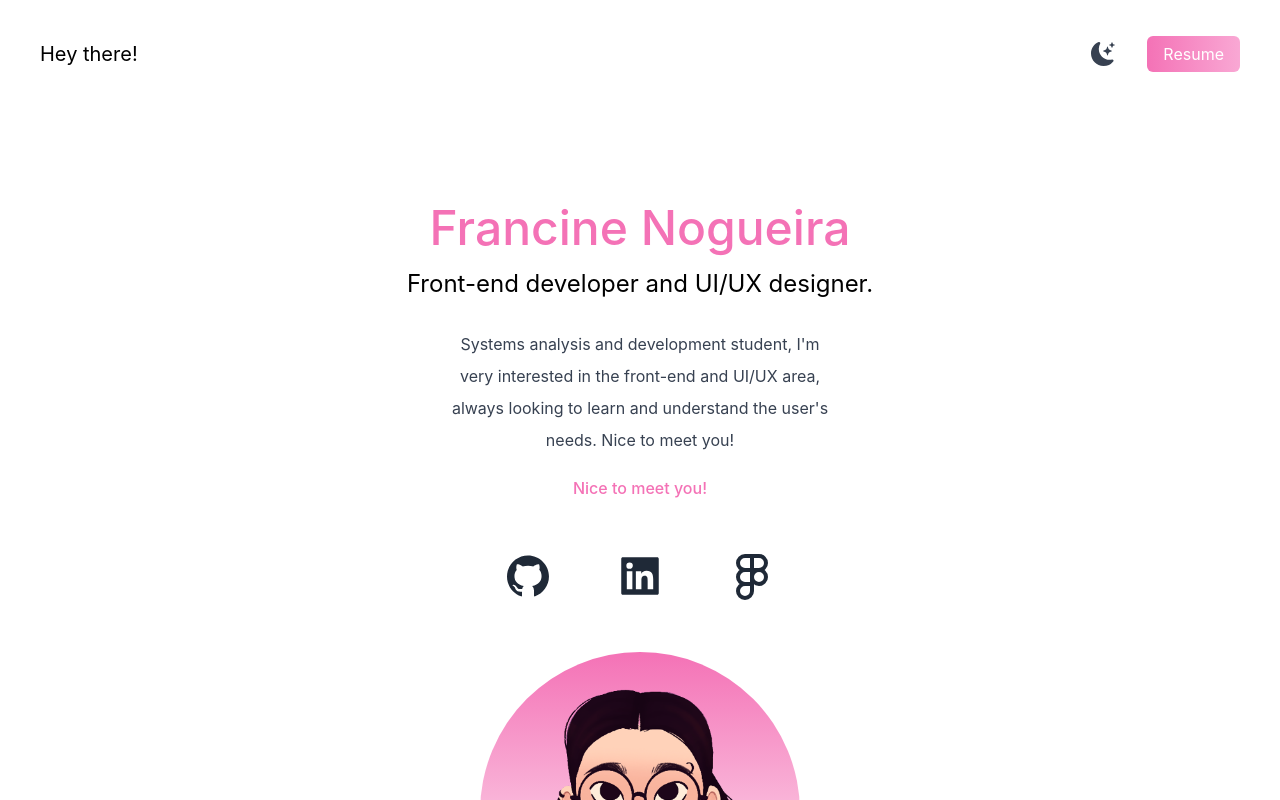
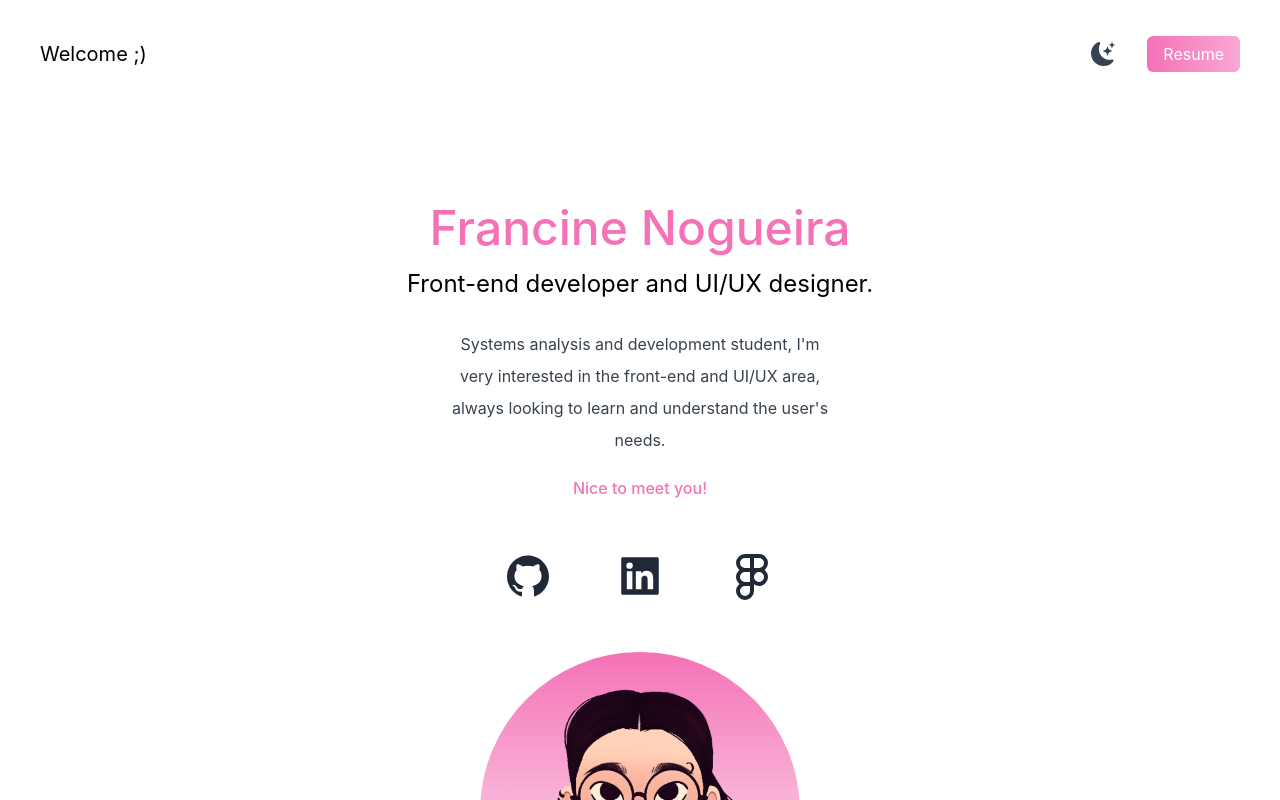
Before and after one commit to Koemyy/portfolio, a Next.js app: page / in a window 1280 px wide. Shown: the top 800 px of the page. Built offline with nearby package versions, Linux system fonts and the light colour scheme.

Commit message:
Remove typo

```diff
--- a/components/mainSection.tsx
+++ b/components/mainSection.tsx
@@ -8,13 +8,12 @@ import ArtSection from './artSection';
 function MainSection() {
     return(
         <section className="min-h-screen">
-            <Navbar title="Hey there!" href='#' label='Resume'/>
+            <Navbar title="Welcome ;)" href='#' label='Resume'/>
             <AboutMe name="Francine Nogueira" professional="Front-end developer and UI/UX designer." about="Systems analysis and development student,
-            I'm very interested in the front-end and UI/UX area, always looking to learn and understand the user's needs. Nice to meet you!"/>
+            I'm very interested in the front-end and UI/UX area, always looking to learn and understand the user's needs."/>
             <Icons/>
             <Avatar/>
             <ArtSection title='My Works' subtitle="Take a look at my projects in Figma and some sites that I've made!"/>
-
         </section>
     );
 }
```
